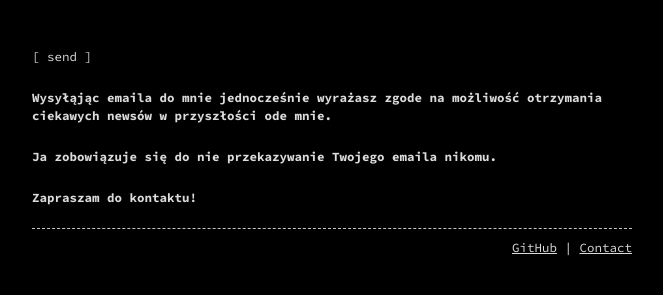
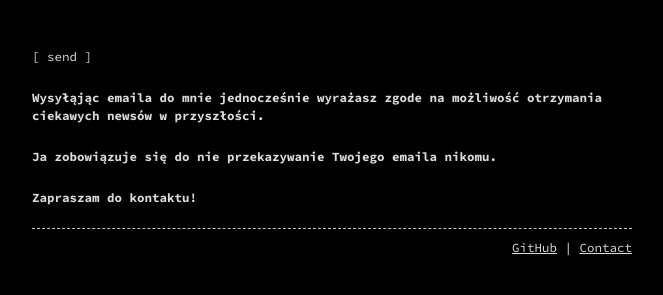
Before and after one commit to esccode/esccode.github.io, a Jekyll site: the page built from contact.md, in a window 1280 px wide. Shown: the part 197-492 px from the top of the page, without its empty margins (308-971 px from the left). Built offline with Jekyll 4.4.1, drawn with Linux system fonts in a browser that asks for light colours.

Commit message:
Update contact.md

```diff
--- a/contact.md
+++ b/contact.md
@@ -12,6 +12,6 @@ permalink: /contact
   <input type="submit" value="[ send ]">
 </form>
 
-# Wysyłąjąc emaila do mnie jednocześnie wyrażasz zgode na możliwość otrzymania ciekawych newsów w przyszłości ode mnie.
+# Wysyłąjąc emaila do mnie jednocześnie wyrażasz zgode na możliwość otrzymania ciekawych newsów w przyszłości.
 # Ja zobowiązuje się do nie przekazywanie Twojego emaila nikomu.
 # Zapraszam do kontaktu!
```
